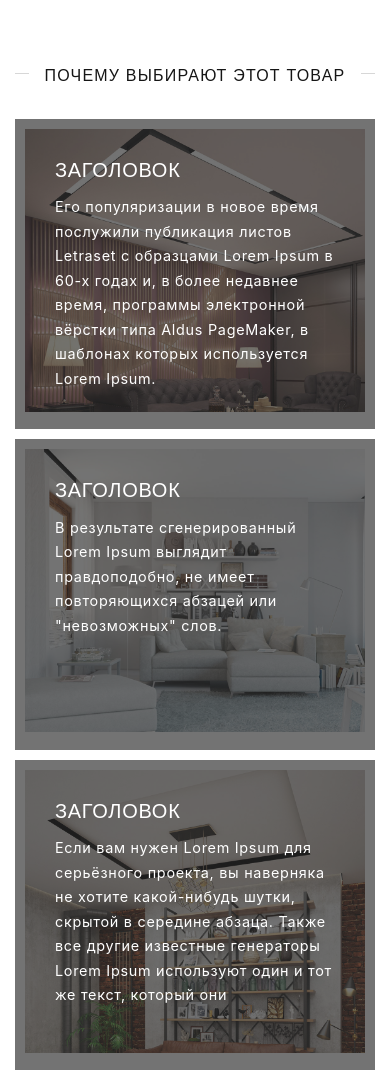
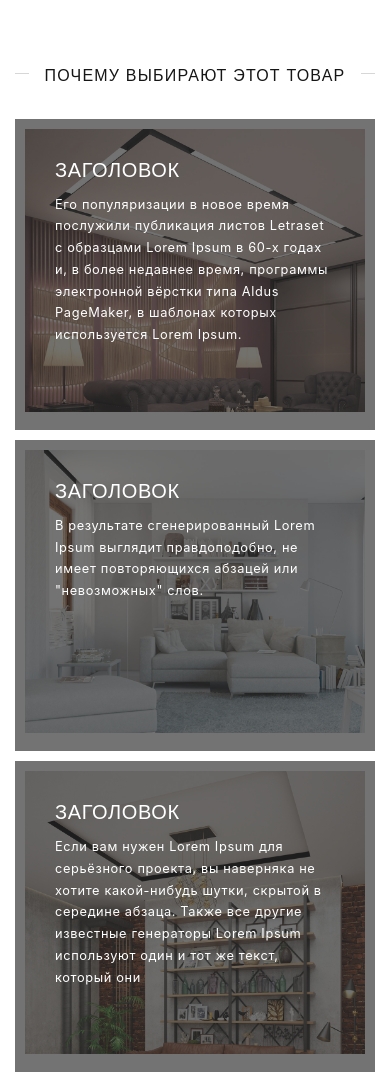
Before and after one commit to PetrovaNina/Skirting-Board, a website: page categories.html in a window 390 px wide. Shown: the part 1603-2675 px from the top of the page. Drawn offline with nearby package versions, Linux system fonts and the light colour scheme; a web font is replaced by a local one.

Commit message:
feat: updated styles of grid galery text for mobile

```diff
--- a/css/categories.css
+++ b/css/categories.css
@@ -168,11 +168,23 @@
 }
 
 @media (max-width: 480px) {
-  .grid-item {
-    position: relative;
+  .grid-block .grid-description {
     font-size: 0.9em;
   }
 }
+
+@media (max-width: 420px) {
+  .grid-block .grid-description {
+    font-size: 0.8em;
+  }
+}
+
+@media (max-width: 325px) {
+  .grid-block .grid-description {
+    font-size: 0.7em;
+  }
+}
+
 
 /*
 320px — 480px: Mobile devices
```
